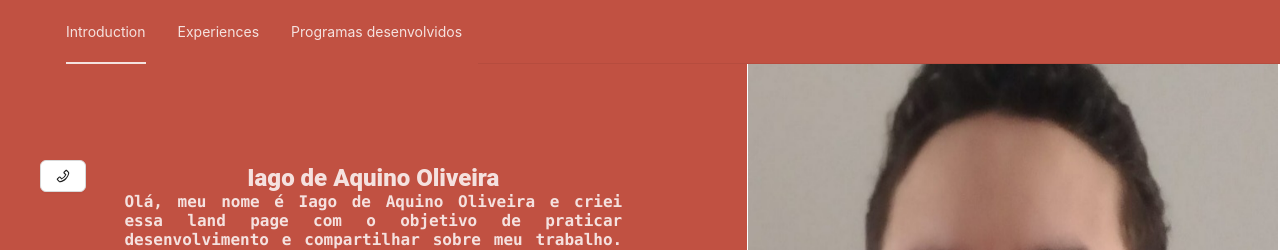
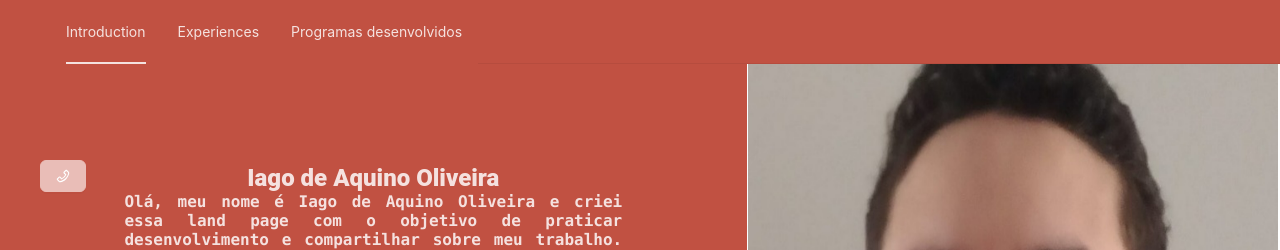
Before and after one commit to iagoaquino/editable_land_page, a Next.js app: page / in a window 1280 px wide. Shown: the top 250 px of the page. Built offline with nearby package versions, Linux system fonts and the light colour scheme.

Commit message:
Contacts button will use the third color configuration

```diff
--- a/src/pages/index.tsx
+++ b/src/pages/index.tsx
@@ -117,7 +117,7 @@ export default function Home() {
           zIndex: 1200,
         }}
       >
-        <Button>
+        <Button className="third-background">
           <Row>
             <PhoneOutlined />
           </Row>
```
